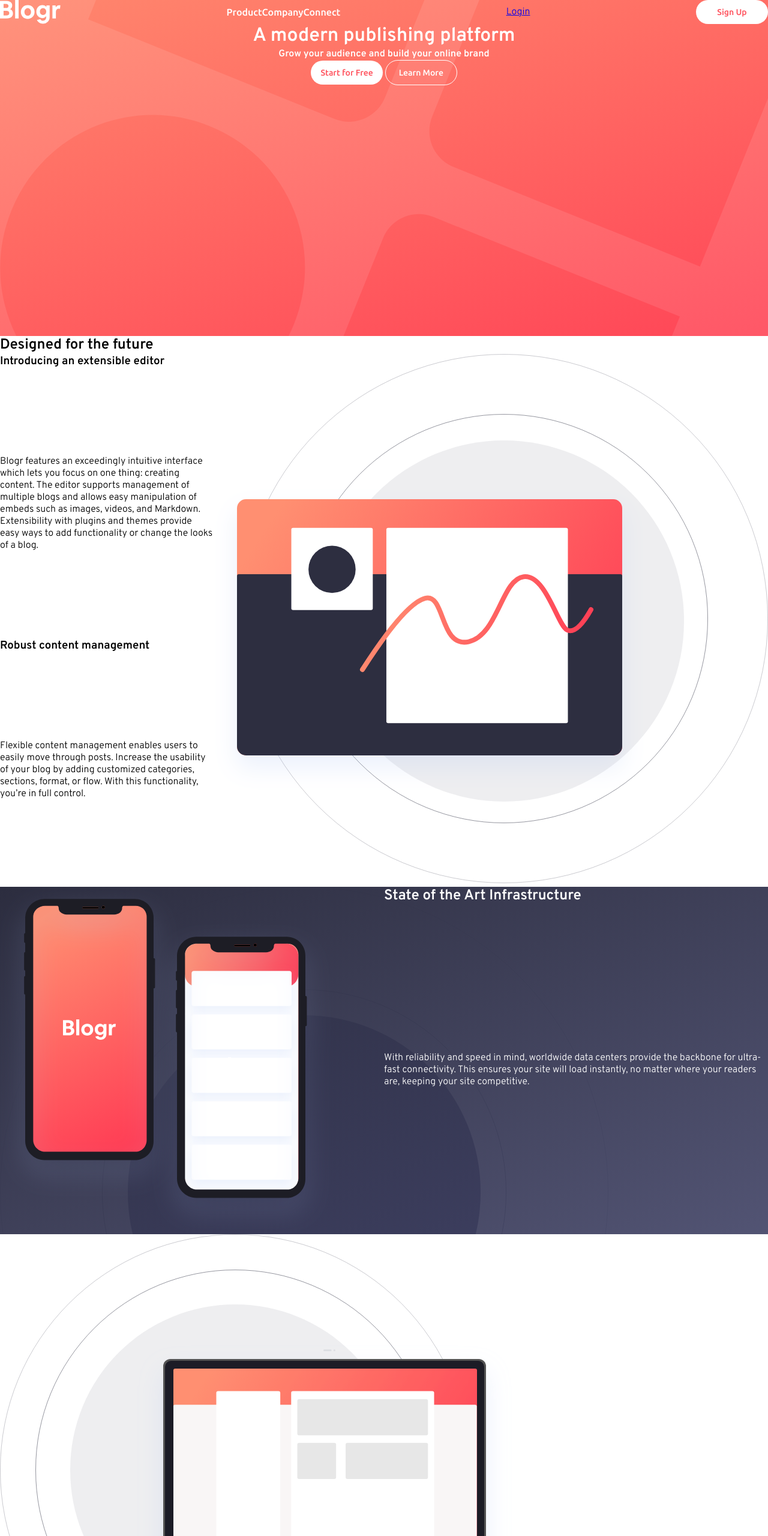
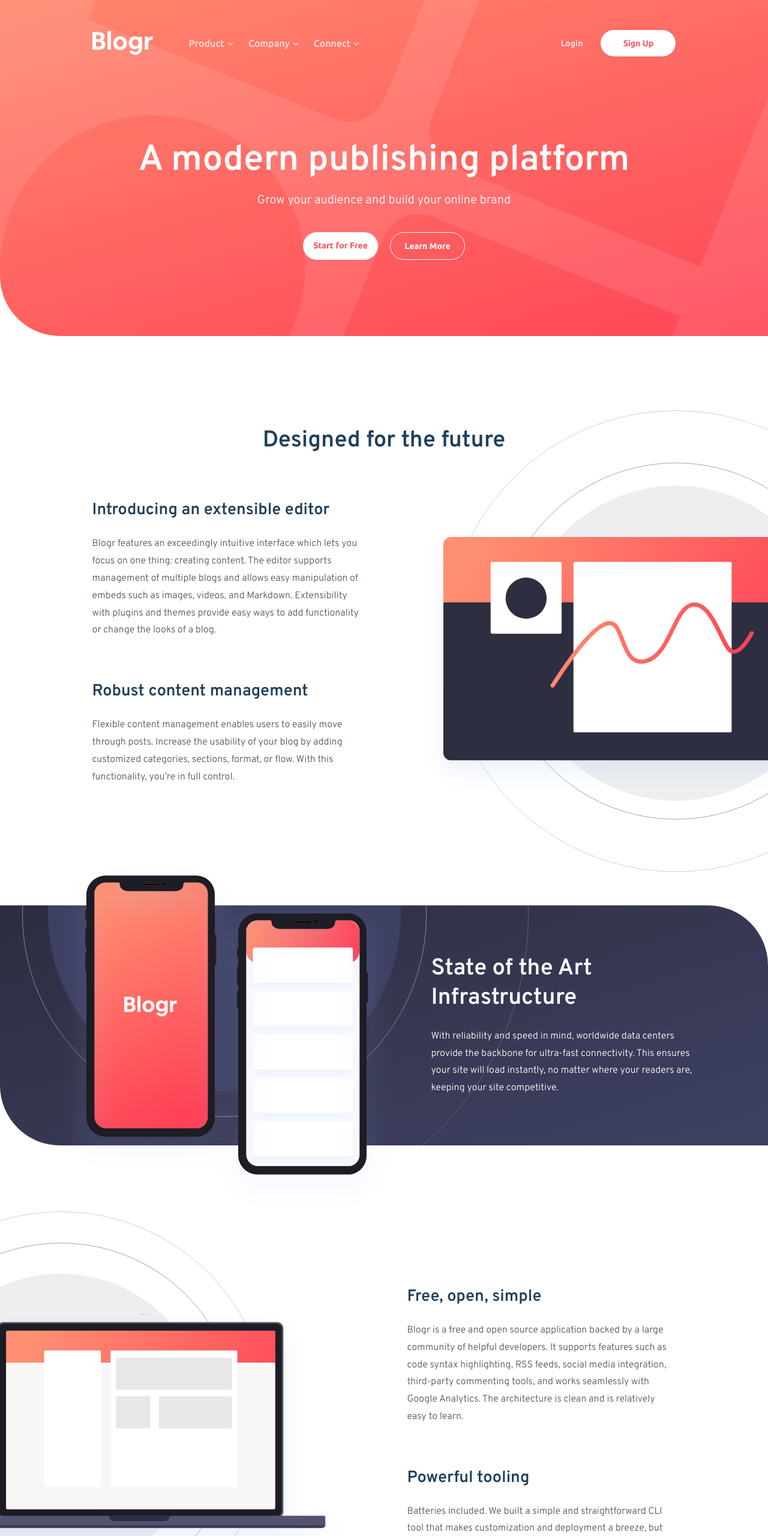
Before and after one commit to paul-cave/blogr-landing-page, a website: page index.html in a window 1280 px wide. Shown: the top 2560 px of the page at 60% size. Drawn offline with nearby package versions, Linux system fonts and the light colour scheme; files that its build step writes are made by us from their sources.

Commit message:
desktop design done

```diff
--- a/index.html
+++ b/index.html
@@ -22,7 +22,11 @@
   <body>
     <header class="header">
       <nav class="navigation">
-        <img src="./images/logo.svg" alt="blogr logo" class="logo__img" />
+        <img
+          src="./images/logo.svg"
+          alt="blogr logo"
+          class="logo__img navigation__logo"
+        />
         <ul class="navigation__list">
           <li class="navigation__item">Product</li>
           <li class="navigation__item">Company</li>
@@ -43,36 +47,44 @@
       </div>
     </header>
     <section class="features">
-      <h2 class="features__heading heading-2 text--dark">
+      <h2 class="features__heading heading-2 heading--dark">
         Designed for the future
       </h2>
-      <h3 class="heading-3 text--dark">Introducing an extensible editor</h3>
+      <div class="features__content">
+        <div class="features__text">
+          <h3 class="heading-3 heading--dark">
+            Introducing an extensible editor
+          </h3>
           <p class="text text--dark">
-        Blogr features an exceedingly intuitive interface which lets you focus
-        on one thing: creating content. The editor supports management of
-        multiple blogs and allows easy manipulation of embeds such as images,
-        videos, and Markdown. Extensibility with plugins and themes provide easy
-        ways to add functionality or change the looks of a blog.
+            Blogr features an exceedingly intuitive interface which lets you
+            focus on one thing: creating content. The editor supports management
+            of multiple blogs and allows easy manipulation of embeds such as
+            images, videos, and Markdown. Extensibility with plugins and themes
+            provide easy ways to add functionality or change the looks of a
+            blog.
           </p>
-      <h3 class="heading-3 text--dark">Robust content management</h3>
+          <h3 class="heading-3 heading--dark u-margin-top-copy">
+            Robust content management
+          </h3>
           <p class="text text--dark">
-        Flexible content management enables users to easily move through posts.
-        Increase the usability of your blog by adding customized categories,
-        sections, format, or flow. With this functionality, you’re in full
-        control.
+            Flexible content management enables users to easily move through
+            posts. Increase the usability of your blog by adding customized
+            categories, sections, format, or flow. With this functionality,
+            you’re in full control.
           </p>
+        </div>
         <div class="features__illustration">
           <img
             src="./images/illustration-editor-desktop.svg"
             alt="editor illsutration"
             class="features__illustration--desktop"
           />
-
           <!-- <img
             src="./images/illustration-editor-mobile.svg"
             alt="editor illsutration"
             class="features__illustration--mobile"
           /> -->
+        </div>
       </div>
     </section>
     <section class="infrastructure">
@@ -81,6 +93,7 @@
         alt="two phones"
         class="infrastructure__illustration"
       />
+      <div class="infrastructure__text">
         <h2 class="heading-2 text--light">State of the Art Infrastructure</h2>
         <p class="text text--light">
           With reliability and speed in mind, worldwide data centers provide the
@@ -88,6 +101,7 @@
           instantly, no matter where your readers are, keeping your site
           competitive.
         </p>
+      </div>
     </section>
     <section class="tooling">
       <div class="tooling__illustration">
@@ -103,25 +117,33 @@
           class="tooling__illustration--mobile"
         /> -->
       </div>
-      <h3 class="heading-3 text--dark">Free, open, simple</h3>
+      <div class="tooling__text">
+        <h3 class="heading-3 heading--dark">Free, open, simple</h3>
         <p class="text text--dark">
-        Blogr is a free and open source application backed by a large community
-        of helpful developers. It supports features such as code syntax
-        highlighting, RSS feeds, social media integration, third-party
+          Blogr is a free and open source application backed by a large
+          community of helpful developers. It supports features such as code
+          syntax highlighting, RSS feeds, social media integration, third-party
           commenting tools, and works seamlessly with Google Analytics. The
           architecture is clean and is relatively easy to learn.
         </p>
-      <h3 class="heading-3 text--dark">Powerful tooling</h3>
+        <h3 class="heading-3 heading--dark u-margin-top-copy">
+          Powerful tooling
+        </h3>
         <p class="text text--dark">
-        Batteries included. We built a simple and straightforward CLI tool that
-        makes customization and deployment a breeze, but capable of producing
-        even the most complicated sites.
+          Batteries included. We built a simple and straightforward CLI tool
+          that makes customization and deployment a breeze, but capable of
+          producing even the most complicated sites.
         </p>
+      </div>
     </section>
     <footer class="footer">
-      <img src="./images/logo.svg" alt="blogr logo" class="logo__img" />
-      <h5 class="heading-5">Product</h5>
-      <ul class="footer__list">
+      <img
+        src="./images/logo.svg"
+        alt="blogr logo"
+        class="logo__img footer__logo"
+      />
+      <h5 class="heading-5 footer__heading--1">Product</h5>
+      <ul class="footer__list footer__list--1">
         <li class="footer__item">
           <a href="#" class="footer__link">Overview</a>
         </li>
@@ -138,8 +160,8 @@
           <a href="#" class="footer__link">Integrations</a>
         </li>
       </ul>
-      <h5 class="heading-5">Company</h5>
-      <ul class="footer__list">
+      <h5 class="heading-5 footer__heading--2">Company</h5>
+      <ul class="footer__list footer__list--2">
         <li class="footer__item"><a href="#" class="footer__link">About</a></li>
         <li class="footer__item"><a href="#" class="footer__link">Team</a></li>
         <li class="footer__item"><a href="#" class="footer__link">Blog</a></li>
@@ -147,8 +169,8 @@
           <a href="#" class="footer__link">Careers</a>
         </li>
       </ul>
-      <h5 class="heading-5">Connect</h5>
-      <ul class="footer__list">
+      <h5 class="heading-5 footer__heading--3">Connect</h5>
+      <ul class="footer__list footer__list--3">
         <li class="footer__item">
           <a href="#" class="footer__link">Contact</a>
         </li>
@@ -159,7 +181,7 @@
           <a href="#" class="footer__link">LinkedIn</a>
         </li>
       </ul>
-      <div class="attribution">
+      <div class="footer__attribution">
         Challenge by
         <a href="https://www.frontendmentor.io?ref=challenge" target="_blank"
           >Frontend Mentor</a
--- a/sass/_base.scss
+++ b/sass/_base.scss
@@ -16,6 +16,8 @@
   --color-gradient-red: hsl(353, 100%, 62%);
   --color-gradient-blue-dark: hsl(237, 17%, 21%);
   --color-gradient-blue: hsl(237, 23%, 32%);
+
+  --padding-body-desktop: 12vw;
 }
 
 *,
--- a/sass/_features.scss
+++ b/sass/_features.scss
@@ -1,14 +1,31 @@
 .features {
-  display: grid;
-  grid-template-columns: 1fr 1fr;
-  grid-template-rows: repeat(5, min-content);
+  display: flex;
+  flex-direction: column;
+  width: 100%;
+  padding: 5rem 0;
+  &__heading {
+    align-self: center;
+    transform: translateY(10rem);
+  }
+  &__content {
+    display: flex;
+    align-items: center;
+  }
+
+  &__text {
+    width: 35%;
+    margin-left: auto;
+  }
 
   &__illustration {
-    grid-row: 2 / -1;
-    grid-column: 2 / -1;
-  }
+    width: 45%;
+    height: 100%;
+    margin-left: 8%;
+    overflow: hidden;
+    justify-self: flex-end;
 
-  &__heading {
-    grid-column: span 2;
+    &--desktop {
+      width: 140%;
+    }
   }
 }
--- a/sass/_header.scss
+++ b/sass/_header.scss
@@ -8,14 +8,22 @@
   background-size: 160%;
   background-position: center;
 
-  height: 70vh;
+  min-height: 70vh;
+  border-bottom-left-radius: 10rem;
 
-  color: var(--color-white);
+  padding: 5rem var(--padding-body-desktop);
 
   &__intro {
     display: flex;
     flex-direction: column;
     align-items: center;
+    margin-top: 17vh;
+  }
+
+  &__buttons-start {
+    display: flex;
+    width: 27rem;
+    justify-content: space-between;
   }
 }
 
@@ -23,6 +31,12 @@
   display: flex;
   align-items: center;
   justify-content: space-between;
+  margin: 0 auto;
+  max-width: 120rem;
+
+  &__logo {
+    margin-right: 6rem;
+  }
 
   &__list {
     display: flex;
@@ -30,10 +44,42 @@
 
   &__item {
     list-style: none;
+    font-weight: 500;
+    color: var(--color-white);
+    opacity: 0.75;
+    position: relative;
+    cursor: pointer;
+
+    &:not(:last-child) {
+      margin-right: 4rem;
+    }
+
+    &::after {
+      content: "";
+      position: absolute;
+      background-image: url(../images/icon-arrow-light.svg);
+      transform: translateY(0.7rem);
+      margin-left: 0.5rem;
+      background-repeat: no-repeat;
+      width: 100%;
+      height: 100%;
+    }
+
+    &:hover,
+    &:active {
+      text-decoration: underline;
+    }
   }
 
-  &__link:link,
-  &__link:visited {
+  &__login {
+    margin-left: auto;
+    margin-right: 3rem;
     text-decoration: none;
+    font-family: "Ubuntu", sans-serif;
+    font-size: 1.4rem;
+    font-weight: 700;
+    display: inline-block;
+    color: var(--color-white);
+    opacity: 0.75;
   }
 }
--- a/sass/_infrastructure.scss
+++ b/sass/_infrastructure.scss
@@ -1,17 +1,45 @@
 .infrastructure {
-  background-image: linear-gradient(
+  background-image: url(../images/bg-pattern-circles.svg),
+    linear-gradient(
       to bottom right,
       rgba($color-gradient-blue-dark, 1),
-      rgba($color-gradient-blue, 0.9)
-    ),
-    url(../images/bg-pattern-circles.svg);
-  color: var(--color-white);
+      rgba($color-gradient-blue, 1)
+    );
   background-repeat: no-repeat;
-  display: grid;
-  grid-template-columns: 1fr 1fr;
-  grid-template-rows: min-content min-content;
+  background-position: -50% 80%;
+  display: flex;
+  align-items: center;
+  height: 40rem;
+  border-top-right-radius: 10rem;
+  border-bottom-left-radius: 10rem;
+  position: relative;
 
+  // &::before {
+  //   content: "";
+  //   background-image: url(../images/bg-pattern-circles.svg);
+  //   background-repeat: no-repeat;
+  //   width: 300%;
+  //   height: 300%;
+  //   position: absolute;
+  //   top: -50vw;
+  //   left: -10vw;
+  //   overflow: hidden;
+  // }
+
+  &__text {
+    width: 40%;
+    margin-right: auto;
+    margin-left: 5vw;
+    z-index: 10;
+
+    p {
+      width: 90%;
+    }
+  }
   &__illustration {
-    grid-row: span 2;
+    margin-left: 8vw;
+    transform: translateY(2rem);
+    z-index: 10;
+    overflow: visible;
   }
 }
--- a/sass/_tooling.scss
+++ b/sass/_tooling.scss
@@ -0,0 +1,28 @@
+.tooling {
+  display: flex;
+  align-items: center;
+
+  width: 100%;
+  padding: 5rem 0;
+  margin-top: 6rem;
+
+  &__text {
+    width: 35%;
+    margin-right: var(--padding-body-desktop);
+  }
+
+  &__illustration {
+    width: 45%;
+    height: 100%;
+    margin-right: auto;
+    overflow: hidden;
+    justify-self: flex-start;
+    display: flex;
+    justify-content: flex-start;
+
+    &--desktop {
+      width: 150%;
+      transform: translateX(-28.5%);
+    }
+  }
+}
--- a/sass/_typography.scss
+++ b/sass/_typography.scss
@@ -1,19 +1,57 @@
 // font-family: "Ubuntu", sans-serif;
 
-.heading-1 {
+.heading {
+  &-1,
+  &-2,
+  &-3,
+  &-4,
+  &-5 {
+    font-family: "Overpass", sans-serif;
+  }
+
+  &-1 {
+    font-size: 6rem;
+    margin-bottom: 1.5rem;
+  }
+  &-2 {
+    font-size: 3.8rem;
+    font-weight: 600;
+    margin-bottom: 2.5rem;
+  }
+  &-3 {
+    font-size: 2.7rem;
+    margin-bottom: 2.5rem;
+  }
+  &-4 {
+    font-size: 2rem;
+    font-weight: 300;
+    margin-bottom: 4rem;
+  }
+  &-5 {
+    font-size: 1.5rem;
+  }
+  &--dark {
+    color: var(--color-primary-blue);
+  }
 }
-.heading-2 {
+
+.text {
+  line-height: 1.8;
+
+  &--light {
+    color: var(--color-white);
+  }
+  &--dark {
+    color: var(--color-grey-dark);
+  }
 }
-.heading-3 {
-}
-.heading-4 {
-}
-.heading-5 {
+
+.u-margin-top-copy {
+  margin-top: 7rem;
 }
 
 li {
   font-family: "Ubuntu", sans-serif;
-  font-weight: 500;
 }
 
 .btn {
@@ -21,18 +59,30 @@
   font-family: "Ubuntu", sans-serif;
   font-size: 1.4rem;
   text-align: center;
-  font-weight: 500;
+  font-weight: 700;
   display: inline-block;
-  padding: 1.2rem;
+  padding: 1.4rem;
   border-radius: 5rem;
-  width: 12rem;
+  width: 12.5rem;
   &--white {
     background-color: var(--color-white);
     color: var(--color-primary-red);
+
+    &:hover,
+    &:active {
+      background-color: var(--color-primary-red-light);
+      color: var(--color-white);
+    }
   }
   &--transparent {
     background-color: transparent;
     color: var(--color-white);
     border: 1px solid var(--color-white);
+
+    &:hover,
+    &:active {
+      background-color: var(--color-white);
+      color: var(--color-primary-red);
+    }
   }
 }
```
Also changed, not shown: sass/_footer.scss (+89 -0 lines). Lines whose indentation alone changed are shown as unchanged.
